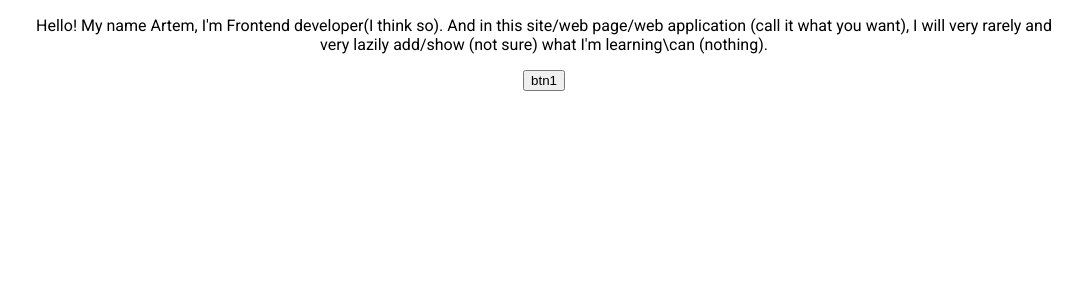
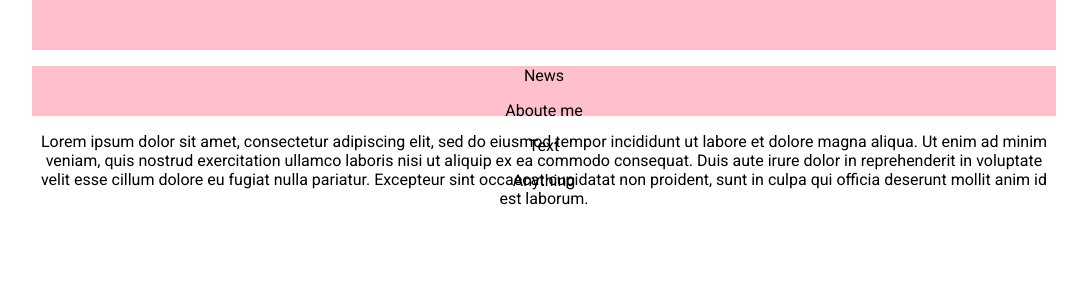
Before and after one commit to artem108/my-app, a React (Create React App) app: page / in a window 1280 px wide. Shown: the top 300 px of the page, without its empty margins (96-1183 px from the left). Built offline with nearby package versions, Linux system fonts and the light colour scheme.

Commit message:
crate menu

```diff
--- a/src/App.js
+++ b/src/App.js
@@ -1,13 +1,13 @@
 import React, { Component } from 'react'
 import './App.css'
-import Entrance from './Entrance/Entrance'
+import Main from './Main/Main'
 
 
 class App extends Component {
   render() {
     return (
       <div className="App">
-          <Entrance />
+          <Main />
         </div>
     );
   }
--- a/src/Entrance/Entrance.js
+++ b/src/Entrance/Entrance.js
@@ -1,7 +1,6 @@
 import React, { Component } from 'react'
 import ReactCSSTransitionGroup from 'react-addons-css-transition-group'
 import './Entrance.css'
-import Header from '../Header/Header'
 
 class Entrance extends Component {
   constructor(props) {
@@ -48,7 +47,7 @@ class Entrance extends Component {
     }
 
     if (this.state.showContent3) {
-      content = <Header />
+      // content = <Header />
     } else  {
       entrance = <div className='entrance-container'>
         <p>Hello! My name Artem, I'm Frontend developer(I think so). And in this site/web page/web application (call it what you want),
--- a/src/Main/Header/Header.css
+++ b/src/Main/Header/Header.css
@@ -1,2 +1,5 @@
 .header-container {
-  transition: 5s; }
+  margin: 0 auto;
+  width: 100%;
+  height: 50px;
+  background-color: pink; }
--- a/src/Main/Header/Header.js
+++ b/src/Main/Header/Header.js
@@ -6,14 +6,9 @@ class Header extends Component {
   render() {
     return (
       <div className='header-container'>
-        <div>
 
-        </div>
         <div className='header-img'></div>
-        <p>Lorem ipsum dolor sit amet, consectetur adipiscing elit, sed do eiusmod tempor incididunt ut labore et dolore magna aliqua.
-          Ut enim ad minim veniam, quis nostrud exercitation ullamco laboris nisi ut aliquip ex ea commodo consequat.
-           Duis aute irure dolor in reprehenderit in voluptate velit esse cillum dolore eu fugiat nulla pariatur.
-          Excepteur sint occaecat cupidatat non proident, sunt in culpa qui officia deserunt mollit anim id est laborum.</p>
+
         </div>
     );
   }
--- a/src/Main/Header/Header.scss
+++ b/src/Main/Header/Header.scss
@@ -1,4 +1,6 @@
 .header-container {
-  transition: 5s
-
+  margin: 0 auto;
+  width: 100%;
+  height: 50px;
+  background-color: pink
 }
--- a/src/Main/Main.js
+++ b/src/Main/Main.js
@@ -1,12 +1,13 @@
 import React, { Component } from 'react'
-import './Header.css'
-import  RadarGraph from '../Menu/AboutMe/GraphSckills.js'
+import Menu from './Menu/Menu'
+import Header from './Header/Header'
 
 class Main extends Component {
   render() {
     return (
       <div>
         <Header />
+        <Menu />
         <p>Lorem ipsum dolor sit amet, consectetur adipiscing elit, sed do eiusmod tempor incididunt ut labore et dolore magna aliqua.
           Ut enim ad minim veniam, quis nostrud exercitation ullamco laboris nisi ut aliquip ex ea commodo consequat.
            Duis aute irure dolor in reprehenderit in voluptate velit esse cillum dolore eu fugiat nulla pariatur.
--- /dev/null
+++ b/src/Main/Menu/Menu.js
@@ -0,0 +1,26 @@
+import React, { Component } from 'react'
+
+class Menu extends Component {
+  render() {
+    return (
+      <div className='header-container'>
+        <div className='main-menu'>
+          <div className=''>
+            <p>News</p>
+            </div>
+            <div className=''>
+              <p>Aboute me</p>
+              </div>
+              <div className=''>
+                <p>Text</p>
+                </div>
+                <div className=''>
+                  <p>Anything</p>
+                  </div>
+          </div>
+        </div>
+    );
+  }
+}
+
+export default Menu
```
Also changed, not shown: src/Main/Menu/AboutMe/GraphSckills.js (renamed from src/Menu/AboutMe/GraphSckills.js), src/Main/Menu/AboutMe/RadarGraph.css (renamed from src/Menu/AboutMe/RadarGraph.css), src/Main/Menu/AboutMe/RadarGraph.scss (renamed from src/Menu/AboutMe/RadarGraph.scss).
